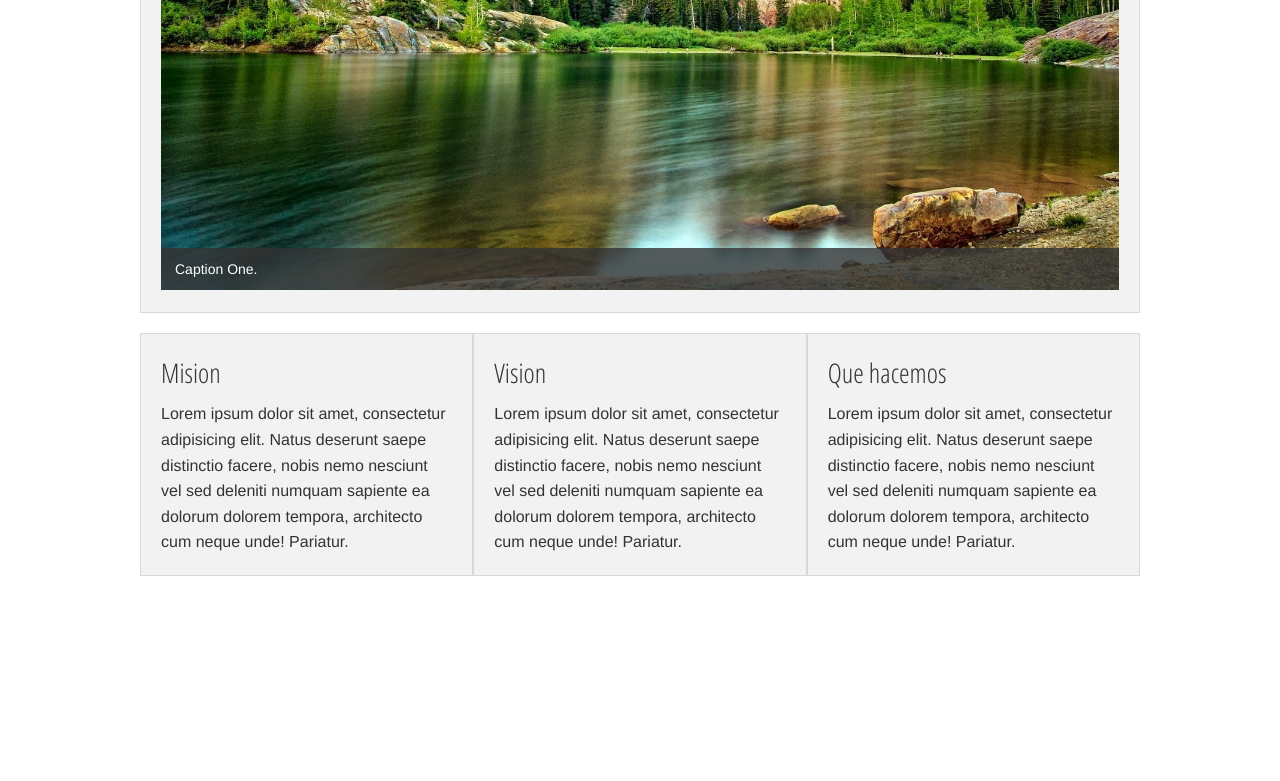
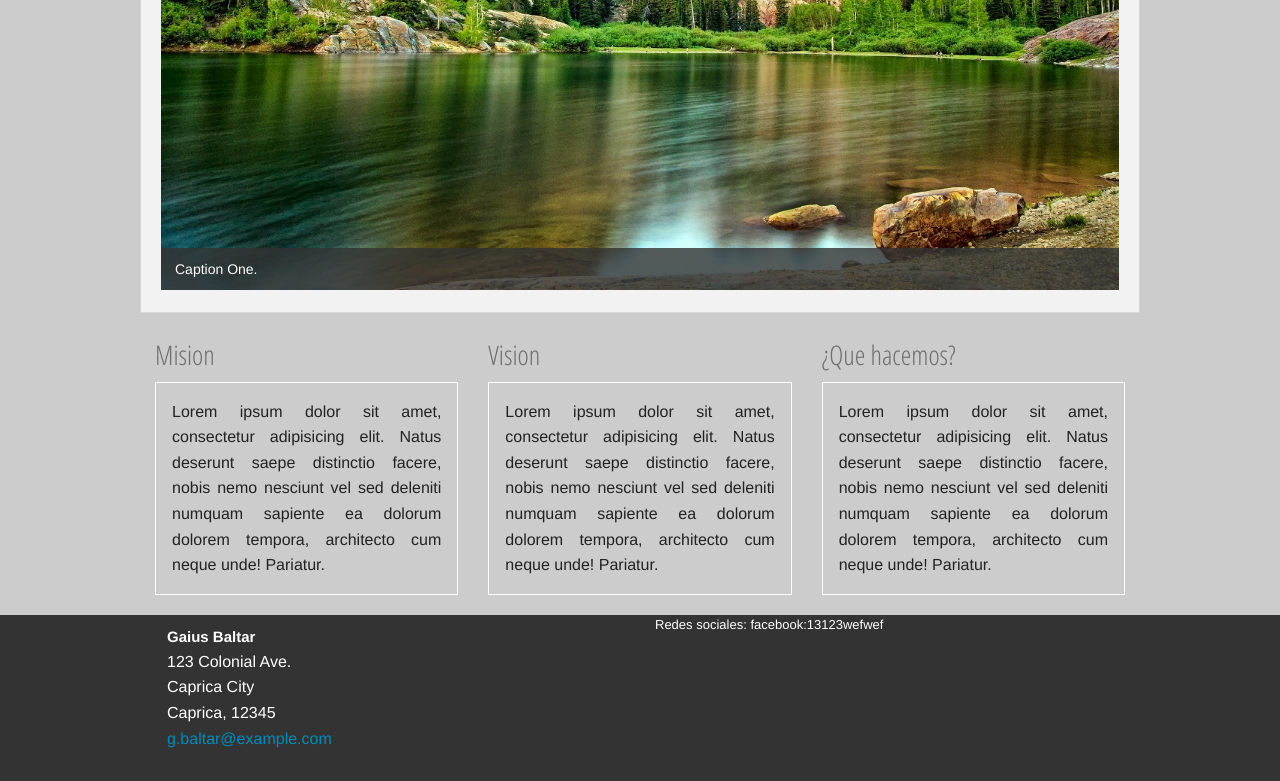
Before and after one commit to nelopez35/publicidadlopez, a plain HTML site: page index.html in a window 1280 px wide. Shown: the part 535-1316 px from the top of the page. Before the commit the page ends 1131 px from the top, so only its background shows below. Drawn offline with Linux system fonts and the light colour scheme.

Commit message:
se arreglo el background con body y se añadio bordea vision, mision y que hacemos

```diff
--- a/index.html
+++ b/index.html
@@ -4,7 +4,7 @@
 	<meta charset="UTF-8">
 	<title>Publicidad Lopez</title>
 	<meta name="viewport" content="width=device-width, initial-scale=1.0" />
-	<!--<link rel="stylesheet" href="css/style.css">-->
+	<link rel="stylesheet" href="style.css">
 	<link rel="stylesheet" href="foundation/css/foundation.css" />
     <script src="foundation/js/vendor/modernizr.js"></script>
     <link href='http://fonts.googleapis.com/css?family=Open+Sans+Condensed:700,300' rel='stylesheet' type='text/css'>
@@ -102,22 +102,44 @@
 
 	</section>
 		<section class="row" data-equalizer>
-			<article class="medium-4 columns panel" data-equalizer-watch>
+			<article class="medium-4 columns custom-panel text-justify" data-equalizer-watch>
 					<h3 class="subheader">Mision</h3>
-					<p>Lorem ipsum dolor sit amet, consectetur adipisicing elit. Natus deserunt saepe distinctio facere, nobis nemo nesciunt vel sed deleniti numquam sapiente ea dolorum dolorem tempora, architecto cum neque unde! Pariatur.</p>
+					<p class="line">Lorem ipsum dolor sit amet, consectetur adipisicing elit. Natus deserunt saepe distinctio facere, nobis nemo nesciunt vel sed deleniti numquam sapiente ea dolorum dolorem tempora, architecto cum neque unde! Pariatur.</p>
 			</article>
 
-			<article class="medium-4 columns panel " data-equalizer-watch>
+			<article class="medium-4 columns custom-panel text-justify" data-equalizer-watch>
 
 					<h3 class="subheader">Vision</h3>
-					<p>Lorem ipsum dolor sit amet, consectetur adipisicing elit. Natus deserunt saepe distinctio facere, nobis nemo nesciunt vel sed deleniti numquam sapiente ea dolorum dolorem tempora, architecto cum neque unde! Pariatur.</p>
+					<p class="line">Lorem ipsum dolor sit amet, consectetur adipisicing elit. Natus deserunt saepe distinctio facere, nobis nemo nesciunt vel sed deleniti numquam sapiente ea dolorum dolorem tempora, architecto cum neque unde! Pariatur.</p>
 
 			</article>
-			<article class="medium-4 panel columns" data-equalizer-watch>
-				<h3 class="subheader">Que hacemos</h3>
-				<p>Lorem ipsum dolor sit amet, consectetur adipisicing elit. Natus deserunt saepe distinctio facere, nobis nemo nesciunt vel sed deleniti numquam sapiente ea dolorum dolorem tempora, architecto cum neque unde! Pariatur.</p>
+			<article class="medium-4 custom-panel columns text-justify" data-equalizer-watch>
+				<h3 class="subheader">¿Que hacemos?</h3>
+				<p class="line">Lorem ipsum dolor sit amet, consectetur adipisicing elit. Natus deserunt saepe distinctio facere, nobis nemo nesciunt vel sed deleniti numquam sapiente ea dolorum dolorem tempora, architecto cum neque unde! Pariatur.</p>
 			</article>
 		</section>
+		<footer>
+				<section class="row">
+				<article class="column small-6 medium-6 large-6 ">
+					<ul class="vcard">
+					  <li class="fn">Gaius Baltar</li>
+					  <li class="street-address">123 Colonial Ave.</li>
+					  <li class="locality">Caprica City</li>
+					  <li><span class="state">Caprica</span>, <span class="zip">12345</span></li>
+					  <li class="email"><a href="#">g.baltar@example.com</a></li>
+					</ul>
+				</article>
+				<article class="column small-6 medium-6 large-6 ">
+					<p class="Footer">
+						Redes sociales:
+							facebook:13123wefwef
+
+					</p>
+
+				</article>
+
+			</section>
+		</footer>
 
 		  <script src="foundation/js/vendor/jquery.js"></script>
 		  <script src="foundation/js/foundation/foundation.js"></script>
--- a/style.css
+++ b/style.css
@@ -0,0 +1,33 @@
+/**{
+	background-color: #b6b6b6;
+}*/
+body{
+    background-color: #CCCCCC;
+}
+.Footer{
+
+	font-size: 13px;
+
+}
+
+.p_index{
+
+	font-size: 20px;
+}
+.slider{
+	background-color: white;
+}
+.panel_principal{
+
+	background-color: red;
+}
+
+footer{
+	color:white;
+	background: #333333;
+}
+.line{
+
+	border: 1px solid white;
+	padding: 16px;
+}
```
Also changed, not shown: foundation/css/foundation.css, 1 other file.
